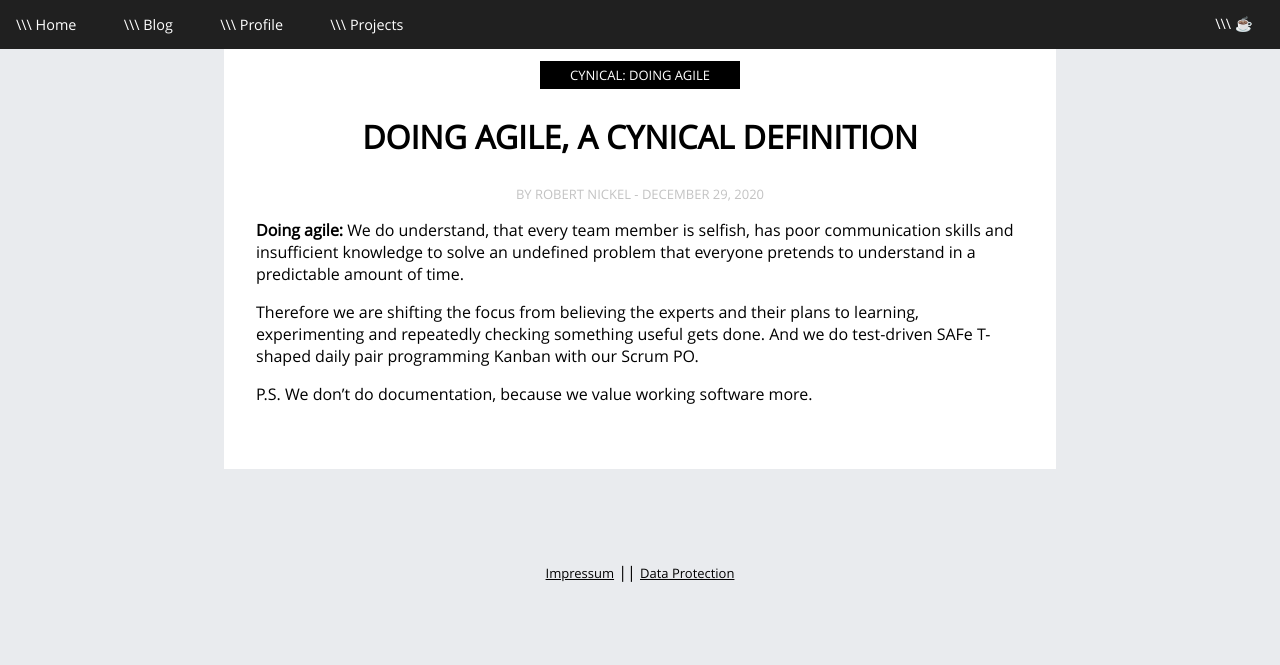
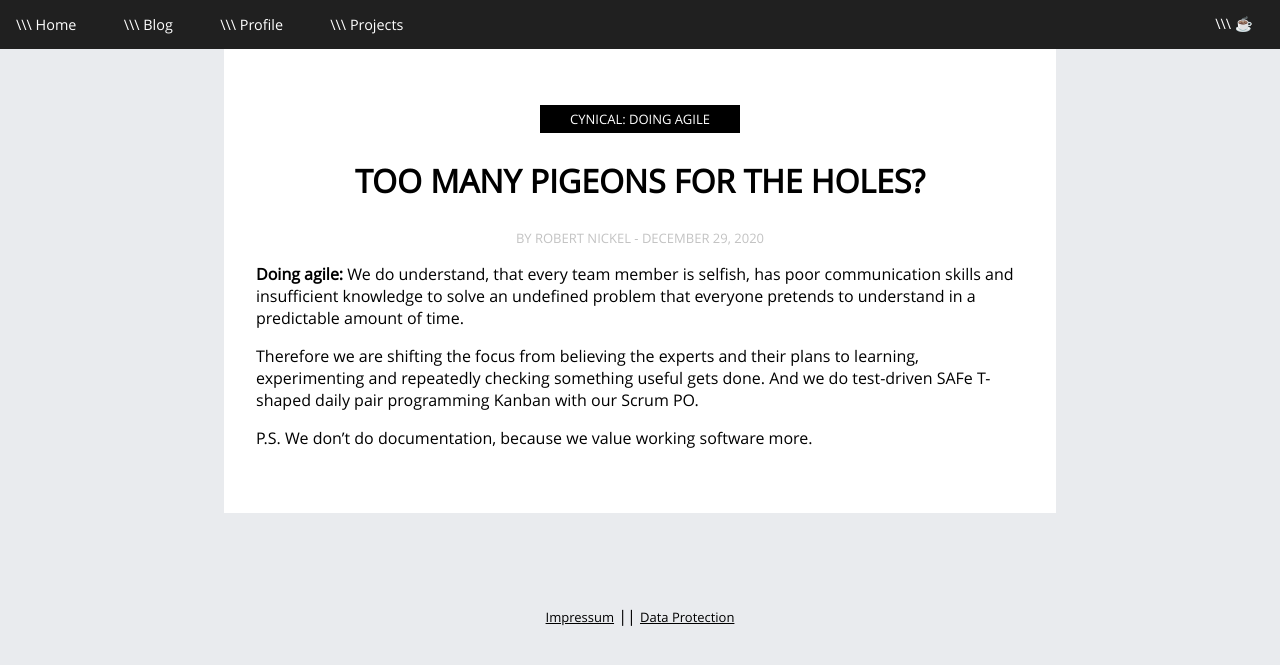
Before and after one commit to Robert-Nickel/Robert-Nickel.github.io, a Jekyll site: the page built from _posts/2020-12-29-cynical-doing-agile.md, in a window 1280 px wide. Shown: the top 665 px of the page. Built offline with Jekyll 4.4.1, drawn with Linux system fonts in a browser that asks for light colours.

Commit message:
styling margins at the top

```diff
--- a/_layouts/default.html
+++ b/_layouts/default.html
@@ -21,6 +21,7 @@
     </div>
 
     <div class="content">
+        <br><br>
         {{ content }}
     </div>
     <br><br>
--- a/_posts/2020-12-28-pigeonhole-principle.html
+++ b/_posts/2020-12-28-pigeonhole-principle.html
@@ -1,8 +1,9 @@
 ---
 layout: post
-title:  "Doing agile, a cynical definition"
-heading: "cynical: doing agile"
+title: "Doing agile, a cynical definition"
+heading: "pigeonhole principle"
 ---
+
 <p class="text">
     While learning for my discrete mathematics exam, I stumbled across the <a
         href="https://www.youtube.com/watch?v=2-mxYrCNX60">pigeonhole principle</a>. A pigeonhole is where
--- a/_posts/2020-12-29-cynical-doing-agile.md
+++ b/_posts/2020-12-29-cynical-doing-agile.md
@@ -1,6 +1,6 @@
 ---
 layout: post
-title:  "Doing agile, a cynical definition"
+title:  "Too many pigeons for the holes?"
 heading: "cynical: doing agile"
 ---
 
--- a/index.html
+++ b/index.html
@@ -1,7 +1,6 @@
 ---
 layout: default
 ---
-<br><br>
 <div class="profile">
     <p class="heading">
         TLDR </p>
--- a/projects.html
+++ b/projects.html
@@ -2,7 +2,6 @@
 layout: default
 ---
 <div id="bdd" class="article-box">
-    <br><br>
     <p class="heading">
         Behavior-Driven Development
     </p>
```
